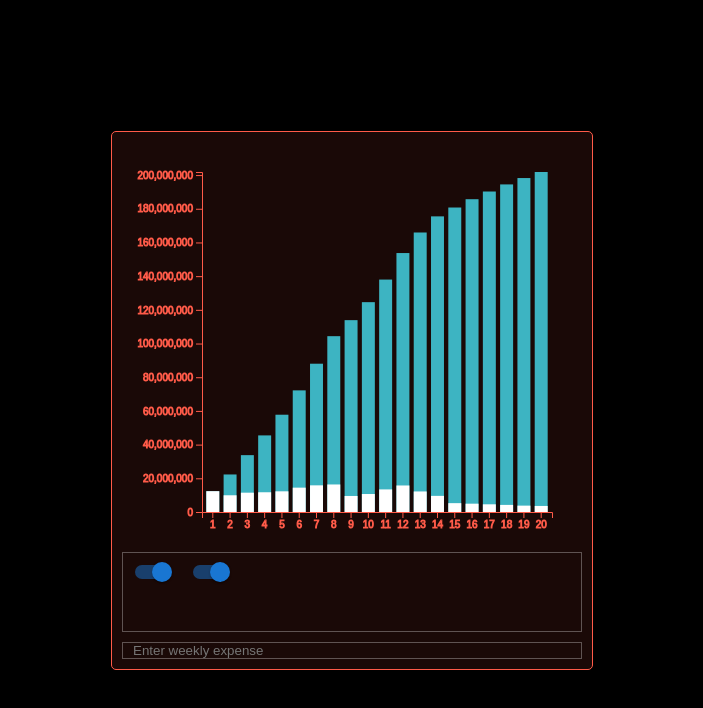
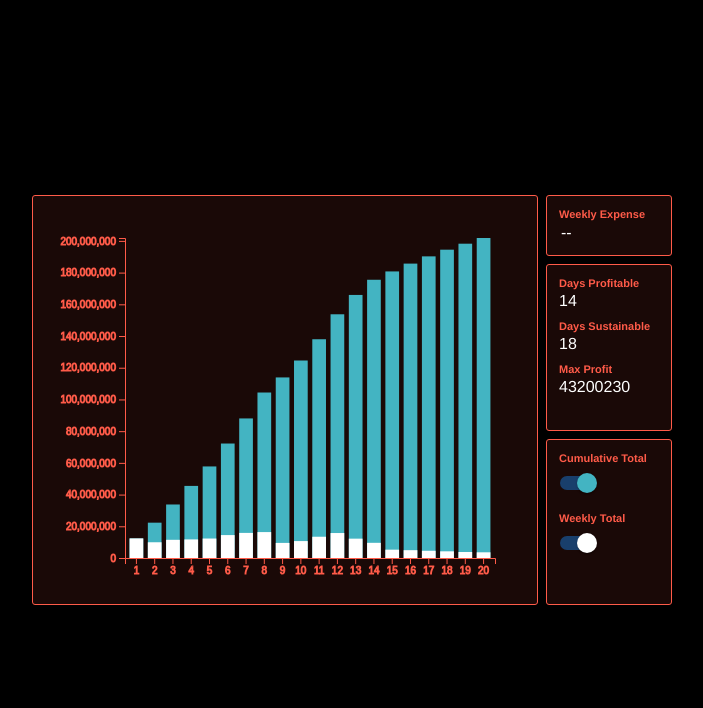
Before and after one commit to mdoudy90/broadway_viz, a Next.js app: page / in a window 1280 px wide. Shown: the top 708 px of the page, without its empty margins (288-991 px from the left). Built offline with nearby package versions, Linux system fonts and the light colour scheme.

Commit message:
WIP - cards

```diff
--- a/pages/index.tsx
+++ b/pages/index.tsx
@@ -1,10 +1,10 @@
 import type { NextPage } from 'next';
-import Visualization from '../src/client/components/Visualization';
+import BroadwayWidget from '../src/client/components/BroadwayWidget';
 
 const Home: NextPage = () => {
   return (
     <div className='home-page'>
-      <Visualization />
+      <BroadwayWidget />
     </div>
   );
 };
--- /dev/null
+++ b/src/client/components/BroadwayWidget.tsx
@@ -0,0 +1,44 @@
+import { useState } from 'react';
+import D3Visualization from './D3Visualization';
+
+import data from '../../data/bway_test.json';
+import processTotals from '../../utils/processTotals';
+import InputCard from './InputCard';
+import StatsCard from './StatsCard';
+import LegendCard from './LegendCard';
+
+const BroadwayWidget = () => {
+  const [weeklyExpense, setWeeklyExpense] = useState(0);
+  const [displayOptions, setDisplayOptions] = useState({
+    showCumulativeTotal: true,
+    showWeeklyTotal: true,
+  });
+
+  const handleExpenseEntry = (e) => {
+    setWeeklyExpense(() => e.target.value);
+  };
+
+  const dimensions = {
+    svgWidth: 480,
+    svgHeight: 380,
+    margin: { top: 30, right: 30, bottom: 30, left: 80 },
+  };
+
+  return (
+    <div className='broadway-widget'>
+      <D3Visualization
+        data={processTotals(data, weeklyExpense)}
+        dimensions={dimensions}
+        displayOptions={displayOptions}
+      />
+      <InputCard handleEntry={handleExpenseEntry} />
+      <StatsCard />
+      <LegendCard
+        displayOptions={displayOptions}
+        setDisplayOptions={setDisplayOptions}
+      />
+    </div>
+  );
+};
+
+export default BroadwayWidget;
--- a/src/client/components/D3BarChart.js
+++ b/src/client/components/D3Visualization.js
@@ -2,16 +2,12 @@ import { useRef, useEffect } from 'react';
 import * as d3 from 'd3';
 
 const AXIS_COLOR = 'rgb(255, 91, 73)';
-const BAR_COLOR_1 = '#49EDFFC0';
-const BAR_COLOR_2 = 'white';
+const BAR_COLOR_1 = '#43b4c2';
+const BAR_COLOR_2 = '#fff';
 
-const D3BarChart = ({
-  data,
-  dimensions,
-  showCumulativeTotal,
-  showWeeklyTotal,
-}) => {
+const D3Visualization = ({ data, dimensions, displayOptions }) => {
   const svgRef = useRef(null);
+  const { showCumulativeTotal, showWeeklyTotal } = displayOptions;
   const { svgWidth, svgHeight, margin } = dimensions;
 
   const width = svgWidth - margin.left - margin.right;
@@ -93,12 +89,14 @@ const D3BarChart = ({
   }, [data, showCumulativeTotal, showWeeklyTotal]);
 
   return (
-    <svg
-      ref={svgRef}
-      width={width + margin.left + margin.right}
-      height={height + margin.top + margin.bottom}
-    />
+    <div className='d3-visualization'>
+      <svg
+        ref={svgRef}
+        width={width + margin.left + margin.right}
+        height={height + margin.top + margin.bottom}
+      />
+    </div>
   );
 };
 
-export default D3BarChart;
+export default D3Visualization;
--- a/src/client/components/ExpenseInput.tsx
+++ /dev/null
@@ -1,12 +0,0 @@
-const ExpenseInput = ({ handleEntry }) => {
-  return (
-    <input
-      className='expense-input'
-      type='number'
-      placeholder='Enter weekly expense'
-      onChange={handleEntry}
-    />
-  );
-};
-
-export default ExpenseInput;
--- /dev/null
+++ b/src/client/components/InputCard.tsx
@@ -0,0 +1,12 @@
+const InputCard = ({ handleEntry }) => {
+  return (
+    <div className='input-card'>
+      <div className='input-card__expense-input'>
+        <p>Weekly Expense</p>
+        <input type='number' placeholder='--' onChange={handleEntry} />
+      </div>
+    </div>
+  );
+};
+
+export default InputCard;
--- /dev/null
+++ b/src/client/components/LegendCard.tsx
@@ -0,0 +1,36 @@
+import Switch from '@mui/material/Switch';
+
+const LegendCard = ({ displayOptions, setDisplayOptions }) => {
+  const { showCumulativeTotal, showWeeklyTotal } = displayOptions;
+
+  return (
+    <div className='legend-card'>
+      <div className='legend-card__toggle legend-card--cum-total'>
+        <p>Cumulative Total</p>
+        <Switch
+          checked={showCumulativeTotal}
+          onChange={() => {
+            setDisplayOptions((options) => ({
+              ...options,
+              showCumulativeTotal: !options.showCumulativeTotal,
+            }));
+          }}
+        />
+      </div>
+      <div className='legend-card__toggle legend-card--week-total'>
+        <p>Weekly Total</p>
+        <Switch
+          checked={showWeeklyTotal}
+          onChange={() => {
+            setDisplayOptions((options) => ({
+              ...options,
+              showWeeklyTotal: !options.showWeeklyTotal,
+            }));
+          }}
+        />
+      </div>
+    </div>
+  );
+};
+
+export default LegendCard;
--- /dev/null
+++ b/src/client/components/StatsCard.tsx
@@ -0,0 +1,23 @@
+const StatsCard = ({}) => {
+  const [daysProfitable, daysSustainable, maxProfit] = [14, 18, 43200230];
+  // TODO - Gather above data
+
+  return (
+    <div className='stats-card'>
+      <div className='stats-card__stat'>
+        <p>Days Profitable</p>
+        <p>{daysProfitable}</p>
+      </div>
+      <div className='stats-card__stat'>
+        <p>Days Sustainable</p>
+        <p>{daysSustainable}</p>
+      </div>
+      <div className='stats-card__stat'>
+        <p>Max Profit</p>
+        <p>{maxProfit}</p>
+      </div>
+    </div>
+  );
+};
+
+export default StatsCard;
--- a/src/client/components/Visualization.tsx
+++ /dev/null
@@ -1,73 +0,0 @@
-import { useState, useEffect } from 'react';
-import Switch from '@mui/material/Switch';
-import D3BarChart from './D3BarChart';
-
-import data from '../../data/bway_test.json';
-import processTotals from '../../utils/processTotals';
-import ExpenseInput from './ExpenseInput';
-
-const Visualization = () => {
-  const [weeklyExpense, setWeeklyExpense] = useState(0);
-  const [showCumulativeTotal, setShowCumulativeTotal] = useState(true);
-  const [showWeeklyTotal, setShowWeeklyTotal] = useState(true);
-
-  const handleExpenseEntry = (e) => {
-    setWeeklyExpense(() => e.target.value || 0);
-  };
-
-  const dimensions = {
-    svgWidth: 460,
-    svgHeight: 400,
-    margin: { top: 30, right: 30, bottom: 30, left: 80 },
-  };
-
-  return (
-    <div className='visualization'>
-      <D3BarChart
-        data={processTotals(data, weeklyExpense)}
-        dimensions={dimensions}
-        showCumulativeTotal={showCumulativeTotal}
-        showWeeklyTotal={showWeeklyTotal}
-      />
-      <div className='display-toggle'>
-        <Switch
-          checked={showCumulativeTotal}
-          onChange={() => {
-            setShowCumulativeTotal(!showCumulativeTotal);
-          }}
-        />
-        <Switch
-          checked={showWeeklyTotal}
-          onChange={() => {
-            setShowWeeklyTotal(!showWeeklyTotal);
-          }}
-        />
-      </div>
-      <ExpenseInput handleEntry={handleExpenseEntry} />
-    </div>
-  );
-};
-
-export default Visualization;
-
-// import schc from "./SCHC.json";
-// import vcit from "./VCIT.json";
-// import portfolio from "./PORTFOLIO.json";
-
-// const portfolioData = { name: "Portfolio", color: "#ffffff", items: portfolio };
-// const schcData = { name: "SCHC", color: "#d53e4f", items: schc };
-// const vcitData = { name: "VCIT", color: "#5e4fa2", items: vcit };
-// const dimensions = {
-//   width: 600,
-//   height: 300,
-//   margin: { top: 30, right: 30, bottom: 30, left: 60 }
-// };
-
-// export default function Visualization() {
-//   return <D3BarChart />;
-// }
-//   <div className="App">
-//     <MultilineChart
-// data={[portfolioData, schcData, vcitData]}
-// dimensions={dimensions}
-//     />
--- a/src/utils/processTotals.tsx
+++ b/src/utils/processTotals.tsx
@@ -5,7 +5,7 @@ const processTotals = (data, weeklyExpense = 0) => {
     const { show_week, sale_week, gross } = row;
 
     if (!(show_week in memo)) {
-      memo[show_week] = { show_week, weeklyTotal: 0 };
+      memo[show_week] = { show_week, weeklyTotal: 0, cumulativeTotal: 0 };
     }
     memo[show_week].weeklyTotal += gross;
 
@@ -13,12 +13,20 @@ const processTotals = (data, weeklyExpense = 0) => {
   }, {});
 
   let runningCumulative = 0;
+  let zeroOut = false;
 
   Object.keys(totals).map((key) => {
+    runningCumulative +=
+      (zeroOut ? 0 : totals[key].weeklyTotal) - weeklyExpense;
+    totals[key].cumulativeTotal = runningCumulative;
+
     totals[key].weeklyTotal -= weeklyExpense;
 
-    runningCumulative += totals[key].weeklyTotal;
-    totals[key].cumulativeTotal = runningCumulative;
+    // zero out all values following a negative
+    if (totals[key].weeklyTotal < 0 || zeroOut) {
+      totals[key].weeklyTotal = 0;
+      zeroOut = true;
+    }
   });
 
   return Object.values(totals);
--- a/styles/_components.scss
+++ b/styles/_components.scss
@@ -1,25 +1,110 @@
-.visualization {
-  // height: 300px;
-  // width: 500px;
+.broadway-widget {
+  display: grid;
+  grid-gap: 8px;
+  grid-template-columns: min-content 1fr;
+  grid-template-rows: min-content 1fr 1fr;
+}
+
+.d3-visualization,
+.input-card,
+.stats-card,
+.legend-card {
   border: 1px solid $orange;
   background-color: rgba(255, 91, 73, 0.1);
-  border-radius: 5px;
-  padding: 10px;
-  display: grid;
-  grid-gap: 10px;
-  grid-template-columns: 1fr;
-  grid-template-rows: 5fr 1fr;
+  border-radius: 3px;
+  padding: 12px;
 }
 
-.expense-input {
-  background-color: rgba(0, 0, 0, 0);
-  border: 1px solid rgba(255, 255, 255, 0.3);
-  padding: 0 10px;
-  color: $white;
+.input-card,
+.stats-card,
+.legend-card {
+  display: flex;
+  flex-direction: column;
+  > * + * {
+    margin-top: 10px;
+  }
 }
 
-.display-toggle {
-  border: 1px solid rgba(255, 255, 255, 0.3);
-  width: 100%;
-  height: 100%;
+.d3-visualization {
+  grid-column: 1;
+  grid-row: 1 / span 3;
 }
+
+.input-card {
+  &__expense-input {
+    p {
+      padding-bottom: 3px;
+      color: $orange;
+      font-size: 11px;
+      font-weight: bold;
+    }
+    input {
+      background-color: rgba(0, 0, 0, 0);
+      border: none;
+      color: $white;
+      font-size: 16px;
+      max-width: 100px;
+      &::placeholder {
+        color: $white;
+      }
+    }
+  }
+}
+
+.stats-card {
+  &__stat {
+    color: $orange;
+    p {
+      &:first-of-type {
+        font-size: 11px;
+        font-weight: bold;
+        padding-bottom: 3px;
+      }
+      &:nth-of-type(2) {
+        color: $white;
+      }
+    }
+  }
+}
+
+.legend-card {
+  &__toggle {
+    p {
+      color: $orange;
+      font-size: 11px;
+      font-weight: bold;
+    }
+  }
+
+  .MuiSwitch-root {
+    margin-left: -11px;
+  }
+
+  &--cum-total {
+    .MuiSwitch-root {
+      .MuiSwitch-switchBase {
+        color: #adadad;
+      }
+      .Mui-checked {
+        color: #43b4c2;
+      }
+      .MuiSwitch-track {
+        background-color: #43b4c2;
+      }
+    }
+  }
+
+  &--week-total {
+    .MuiSwitch-root {
+      .MuiSwitch-switchBase {
+        color: #adadad;
+      }
+      .Mui-checked {
+        color: $white;
+      }
+      .MuiSwitch-track {
+        background-color: $white;
+      }
+    }
+  }
+}
--- a/styles/_reset.scss
+++ b/styles/_reset.scss
@@ -13,6 +13,16 @@ body {
 
 ::-webkit-scrollbar {
   display: none;
+}
+
+input::-webkit-outer-spin-button,
+input::-webkit-inner-spin-button {
+  -webkit-appearance: none;
+  margin: 0;
+}
+
+input[type='number'] {
+  -moz-appearance: textfield;
 }
 
 :focus {
```
